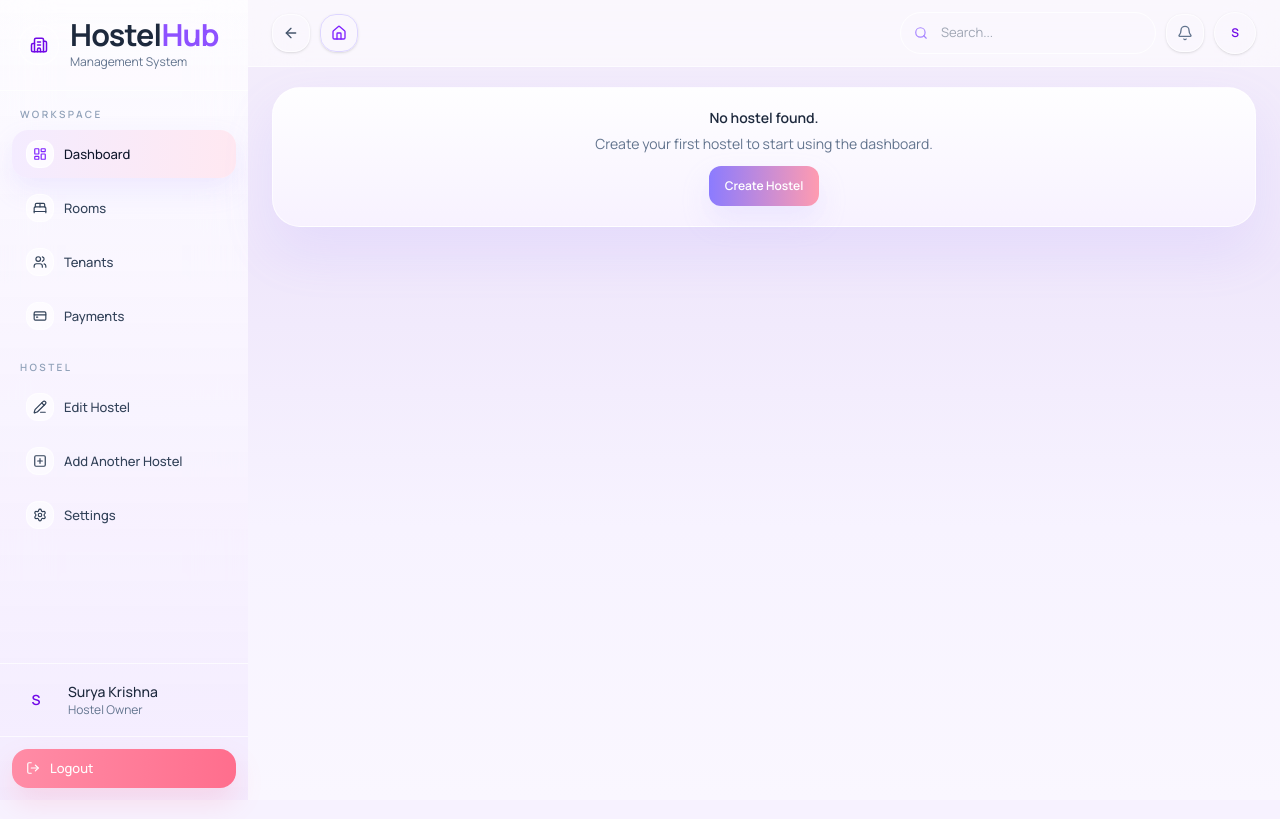
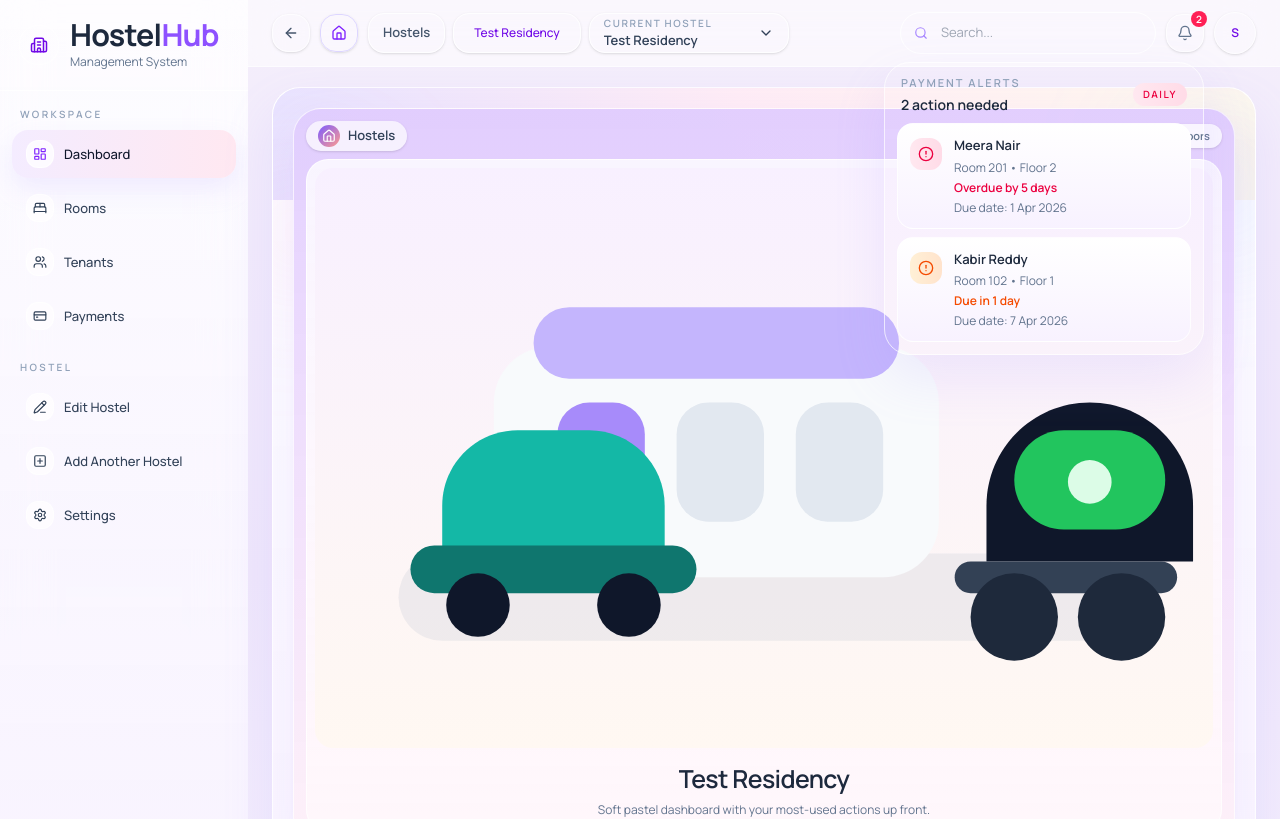
Before and after one commit to krishnasurkanti/tenent-managment-system, a Next.js app: page /owner/dashboard in a window 1280 px wide. Shown: the top 819 px of the page. Built offline with nearby package versions, Linux system fonts and the light colour scheme.

Commit message:
Add default demo hostel data

```diff
--- a/src/data/ownerHostelStore.ts
+++ b/src/data/ownerHostelStore.ts
@@ -3,7 +3,32 @@ import type { HostelRoomInventory } from "@/types/tenant";
 
 export const DEMO_OWNER_HOSTEL_ID = "owner-hostel-demo";
 
-const demoOwnerHostels: OwnerHostel[] = [];
+const demoOwnerHostels: OwnerHostel[] = [
+  {
+    id: DEMO_OWNER_HOSTEL_ID,
+    hostelName: "Test Residency",
+    address: "Madhapur Main Road, Hyderabad",
+    createdAt: "2026-04-01T10:00:00.000Z",
+    floors: [
+      {
+        id: "floor-demo-1",
+        floorLabel: "Floor 1",
+        rooms: [
+          { id: "room-demo-101", roomNumber: "101", bedCount: 3, sharingType: "3 sharing" },
+          { id: "room-demo-102", roomNumber: "102", bedCount: 2, sharingType: "2 sharing" },
+        ],
+      },
+      {
+        id: "floor-demo-2",
+        floorLabel: "Floor 2",
+        rooms: [
+          { id: "room-demo-201", roomNumber: "201", bedCount: 1, sharingType: "Single sharing" },
+          { id: "room-demo-202", roomNumber: "202", bedCount: 4, sharingType: "4 sharing" },
+        ],
+      },
+    ],
+  },
+];
 
 let ownerHostels: OwnerHostel[] = getDemoOwnerHostels();
 
--- a/src/data/tenantStore.ts
+++ b/src/data/tenantStore.ts
@@ -1,9 +1,158 @@
-import { getOwnerHostelInventory } from "@/data/ownerHostelStore";
+import { DEMO_OWNER_HOSTEL_ID, getOwnerHostelInventory } from "@/data/ownerHostelStore";
 import { calculateNextDueDate, getDueStatus } from "@/lib/payment-utils";
 import type { TenantAssignment, TenantRecord } from "@/types/tenant";
 
 function getDemoTenantRecords(): TenantRecord[] {
-  const demoTenantRecords: TenantRecord[] = [];
+  const demoTenantRecords: TenantRecord[] = [
+    {
+      tenantId: "51201",
+      fullName: "Aarav Sharma",
+      phone: "9876501201",
+      email: "aarav.test@example.com",
+      monthlyRent: 8500,
+      rentPaid: 8500,
+      paidOnDate: "2026-03-15",
+      billingAnchorDate: "2026-03-15",
+      nextDueDate: "2026-04-15",
+      idNumber: "TEST-ID-1",
+      idImageName: "demo-id.png",
+      emergencyContact: "9876502201",
+      createdAt: "2026-03-15T09:00:00.000Z",
+      assignment: {
+        hostelId: DEMO_OWNER_HOSTEL_ID,
+        hostelName: "Test Residency",
+        floorNumber: 1,
+        roomNumber: "101",
+        sharingType: "3 sharing",
+        moveInDate: "2026-03-15",
+      },
+      paymentHistory: [
+        {
+          paymentId: "pay-demo-1",
+          amount: 8500,
+          paidOnDate: "2026-03-15",
+          nextDueDate: "2026-04-15",
+          status: "due-soon",
+          paymentMethod: "cash",
+          txnId: "",
+          proofImageName: "",
+          proofImageUrl: "",
+          proofMimeType: "",
+        },
+      ],
+    },
+    {
+      tenantId: "51202",
+      fullName: "Diya Patel",
+      phone: "9876501202",
+      email: "diya.test@example.com",
+      monthlyRent: 9000,
+      rentPaid: 9000,
+      paidOnDate: "2026-03-10",
+      billingAnchorDate: "2026-03-10",
+      nextDueDate: "2026-04-10",
+      idNumber: "TEST-ID-2",
+      idImageName: "demo-id.png",
+      emergencyContact: "9876502202",
+      createdAt: "2026-03-10T10:00:00.000Z",
+      assignment: {
+        hostelId: DEMO_OWNER_HOSTEL_ID,
+        hostelName: "Test Residency",
+        floorNumber: 1,
+        roomNumber: "101",
+        sharingType: "3 sharing",
+        moveInDate: "2026-03-10",
+      },
+      paymentHistory: [
+        {
+          paymentId: "pay-demo-2",
+          amount: 9000,
+          paidOnDate: "2026-03-10",
+          nextDueDate: "2026-04-10",
+          status: "due-soon",
+          paymentMethod: "cash",
+          txnId: "",
+          proofImageName: "",
+          proofImageUrl: "",
+          proofMimeType: "",
+        },
+      ],
+    },
+    {
+      tenantId: "51203",
+      fullName: "Kabir Reddy",
+      phone: "9876501203",
+      email: "kabir.test@example.com",
+      monthlyRent: 7800,
+      rentPaid: 7800,
+      paidOnDate: "2026-03-07",
+      billingAnchorDate: "2026-03-07",
+      nextDueDate: "2026-04-07",
+      idNumber: "TEST-ID-3",
+      idImageName: "demo-id.png",
+      emergencyContact: "9876502203",
+      createdAt: "2026-03-07T11:00:00.000Z",
+      assignment: {
+        hostelId: DEMO_OWNER_HOSTEL_ID,
+        hostelName: "Test Residency",
+        floorNumber: 1,
+        roomNumber: "102",
+        sharingType: "2 sharing",
+        moveInDate: "2026-03-07",
+      },
+      paymentHistory: [
+        {
+          paymentId: "pay-demo-3",
+          amount: 7800,
+          paidOnDate: "2026-03-07",
+          nextDueDate: "2026-04-07",
+          status: "due-soon",
+          paymentMethod: "cash",
+          txnId: "",
+          proofImageName: "",
+          proofImageUrl: "",
+          proofMimeType: "",
+        },
+      ],
+    },
+    {
+      tenantId: "51204",
+      fullName: "Meera Nair",
+      phone: "9876501204",
+      email: "meera.test@example.com",
+      monthlyRent: 9600,
+      rentPaid: 9600,
+      paidOnDate: "2026-03-01",
+      billingAnchorDate: "2026-03-01",
+      nextDueDate: "2026-04-01",
+      idNumber: "TEST-ID-4",
+      idImageName: "demo-id.png",
+      emergencyContact: "9876502204",
+      createdAt: "2026-03-01T12:00:00.000Z",
+      assignment: {
+        hostelId: DEMO_OWNER_HOSTEL_ID,
+        hostelName: "Test Residency",
+        floorNumber: 2,
+        roomNumber: "201",
+        sharingType: "Single sharing",
+        moveInDate: "2026-03-01",
+      },
+      paymentHistory: [
+        {
+          paymentId: "pay-demo-4",
+          amount: 9600,
+          paidOnDate: "2026-03-01",
+          nextDueDate: "2026-04-01",
+          status: "overdue",
+          paymentMethod: "cash",
+          txnId: "",
+          proofImageName: "",
+          proofImageUrl: "",
+          proofMimeType: "",
+        },
+      ],
+    },
+  ];
 
   return demoTenantRecords.map((tenant) => ({
     ...tenant,
```
